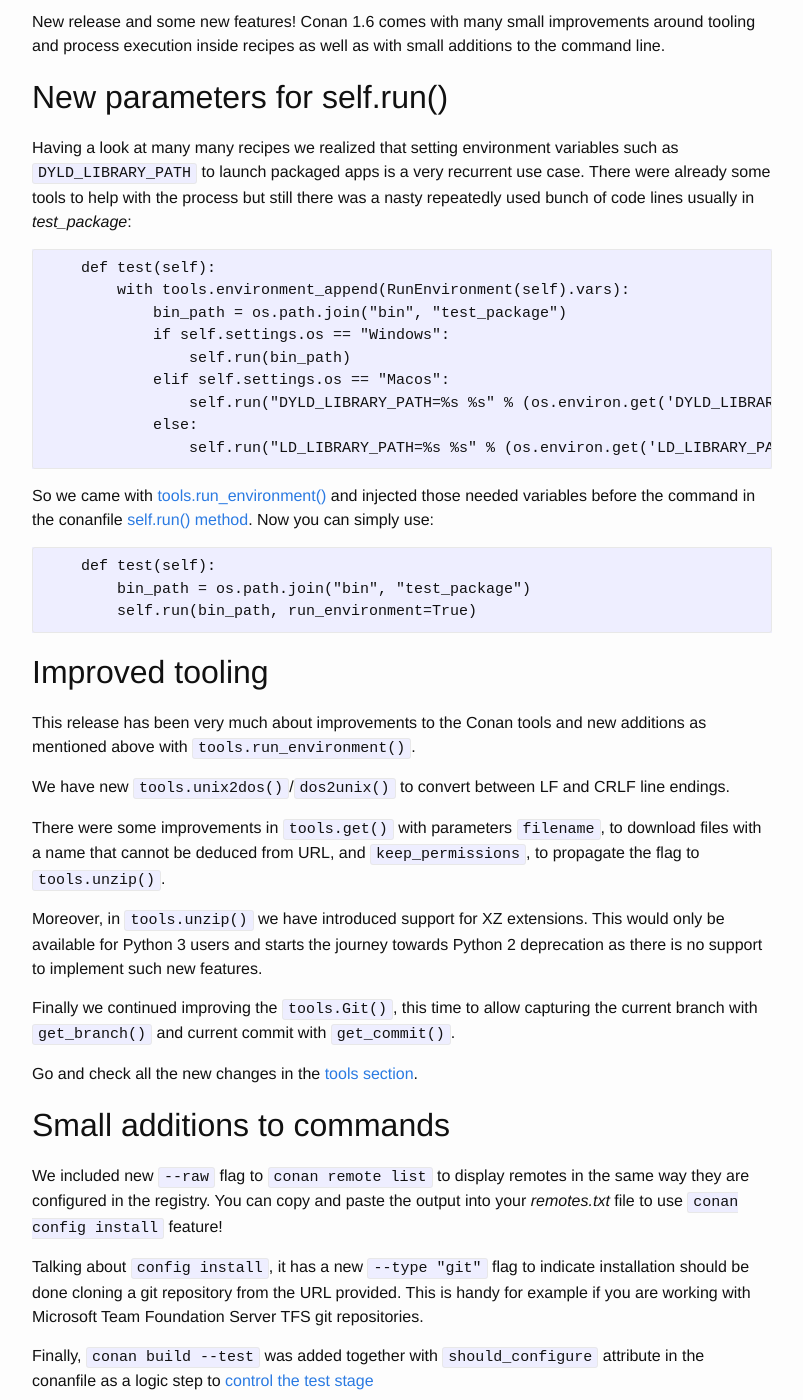
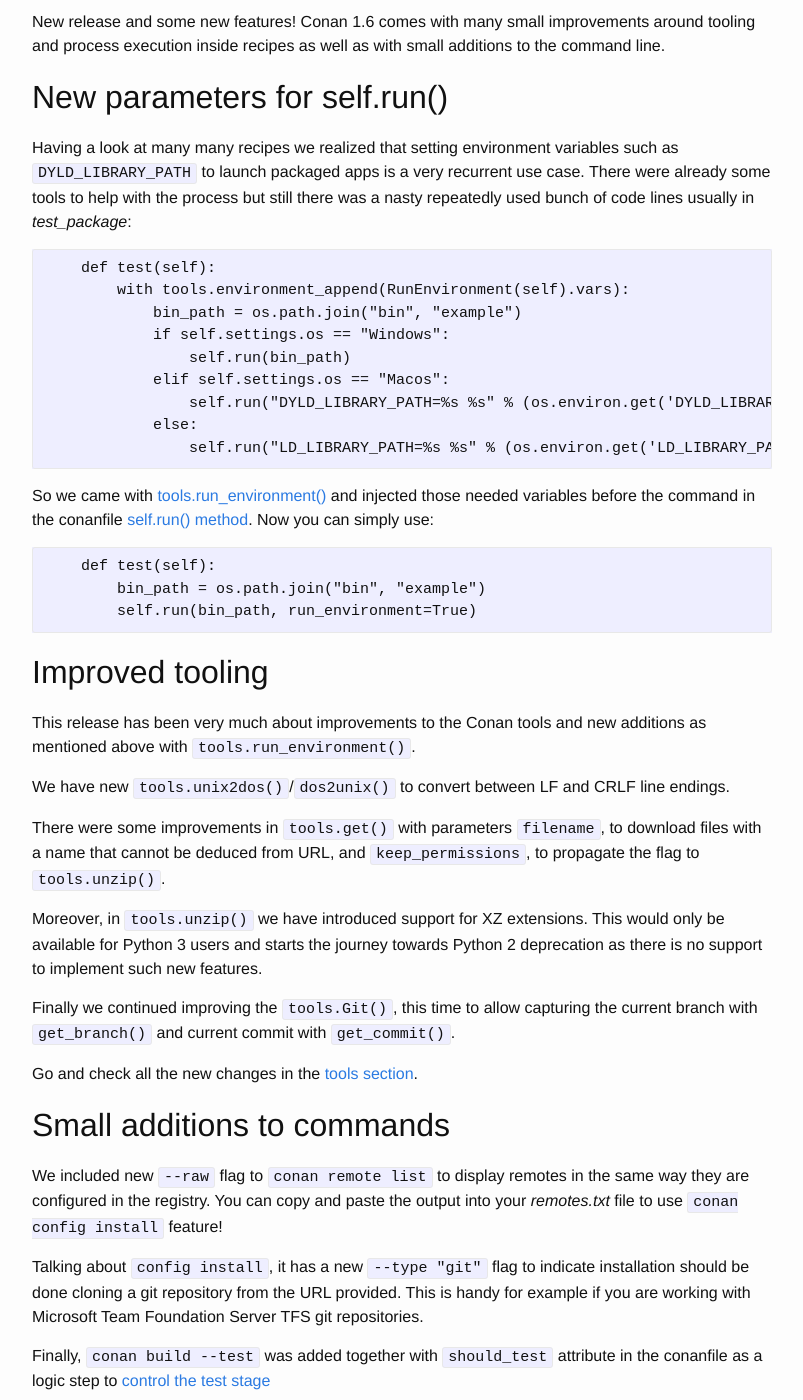
Before and after one commit to conan-io/conan-io.github.io, a Jekyll site: the page built from _posts/2018-07-23-New-conan-release-1-6.markdown, in a window 1280 px wide and 1400 px high, scrolled down 279 px. Shown: the whole window, without its empty margins (238-1041 px from the left). Built offline with Jekyll 4.4.1, drawn with Linux system fonts in a browser that asks for light colours; comment, search, counter and statistics services are not loaded.

Commit message:
small fixes

````diff
--- a/_posts/2018-07-23-New-conan-release-1-6.markdown
+++ b/_posts/2018-07-23-New-conan-release-1-6.markdown
@@ -16,7 +16,7 @@ lines usually in *test_package*:
 ```
     def test(self):
         with tools.environment_append(RunEnvironment(self).vars):
-            bin_path = os.path.join("bin", "test_package")
+            bin_path = os.path.join("bin", "example")
             if self.settings.os == "Windows":
                 self.run(bin_path)
             elif self.settings.os == "Macos":
@@ -31,7 +31,7 @@ needed variables before the command in the conanfile
 
 ```
     def test(self):
-        bin_path = os.path.join("bin", "test_package")
+        bin_path = os.path.join("bin", "example")
         self.run(bin_path, run_environment=True)
 ```
 
@@ -60,7 +60,7 @@ and paste the output into your *remotes.txt* file to use ``conan config install`
 Talking about ``config install``, it has a new ``--type "git"`` flag to indicate installation should be done cloning a git repository from
 the URL provided. This is handy for example if you are working with Microsoft Team Foundation Server TFS git repositories.
 
-Finally, ``conan build --test`` was added together with ``should_configure`` attribute in the conanfile as a logic step to
+Finally, ``conan build --test`` was added together with ``should_test`` attribute in the conanfile as a logic step to
 [control the test stage](https://docs.conan.io/en/latest/reference/conanfile/attributes.html#should-configure-should-build-should-install-should-test)
 
 ## Other highlights
````
